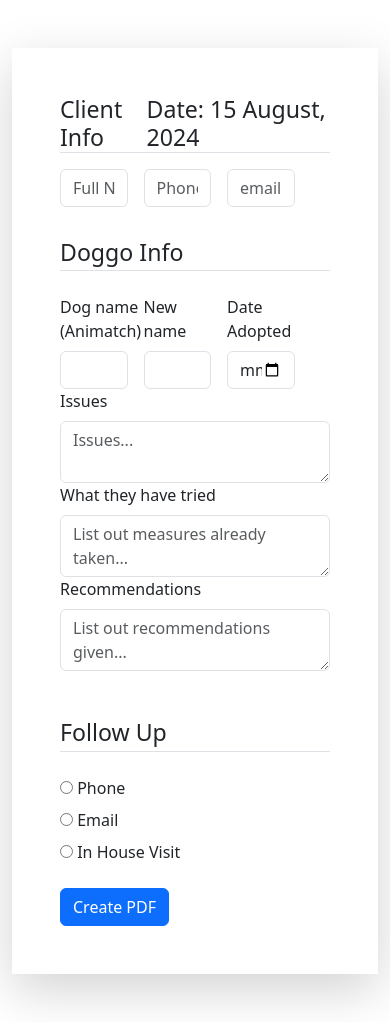
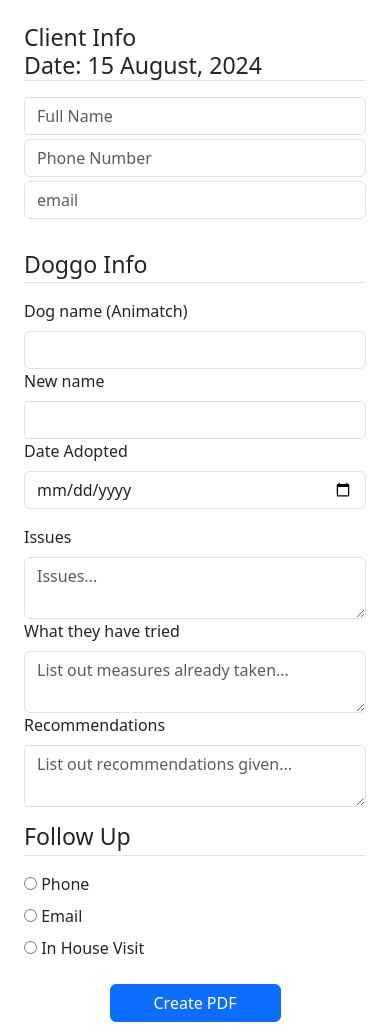
Before and after one commit to notayogilee/dog-form-pdf-create, a plain HTML site: page index.html in a window 390 px wide. Drawn offline with nearby package versions, Linux system fonts and the light colour scheme.

Commit message:
Add mobile classes to client sid e form.

```diff
--- a/index.html
+++ b/index.html
@@ -19,15 +19,17 @@
     <title>Dog Form</title>
   </head>
   <body>
-    <div class="container py-5">
+    <div class="container px-0 px-md-5 py-0 py-md-5">
       <main>
-        <form class="p-5 shadow-lg" onsubmit="event.preventDefault();">
-          <div class="d-flex justify-content-between border-bottom mb-3">
+        <form class="p-4 p-sm-5 shadow-lg" onsubmit="event.preventDefault();">
+          <div
+            class="d-flex flex-column flex-sm-row justify-content-between border-bottom mb-3"
+          >
             <h3 class="mb-0">Client Info</h3>
             <h3 class="mb-0">Date: <span id="current-date"></span></h3>
           </div>
-          <div class="d-inline-flex w-100">
-            <div class="mb-3 w-25 me-3">
+          <div class="d-inline-flex flex-column flex-md-row w-100 mb-3">
+            <div class="w-100 mb-1 mb-md-0 w-md-25 me-3">
               <input
                 type="text"
                 placeholder="Full Name"
@@ -35,7 +37,7 @@
                 class="form-control"
               />
             </div>
-            <div class="input-section w-25 me-3">
+            <div class="input-section mb-1 mb-md-0 w-100 w-md-25 me-md-3">
               <input
                 type="tel"
                 placeholder="Phone Number"
@@ -45,7 +47,7 @@
                 maxlength="16"
               />
             </div>
-            <div class="input-section w-25">
+            <div class="input-section w-100 w-md-25">
               <input
                 type="email"
                 placeholder="email"
@@ -55,24 +57,24 @@
             </div>
           </div>
 
-          <h3 class="border-bottom pt-3 pb-1 mb-4">Doggo Info</h3>
-          <div class="d-flex">
-            <div class="w-25 me-3">
+          <h3 class="border-bottom pt-3 pb-1 mb-3">Doggo Info</h3>
+          <div class="d-flex flex-column flex-md-row">
+            <div class="w-100 w-md-25 me-md-3">
               <label for="animatchName" class="form-label"
                 >Dog name (Animatch)</label
               >
               <input type="text" id="animatchName" class="form-control" />
             </div>
-            <div class="w-25 me-3">
+            <div class="w-100 w-md-25 me-3">
               <label for="newName" class="form-label">New name</label>
               <input type="text" id="newName" class="form-control" />
             </div>
-            <div class="w-25">
+            <div class="w-100 w-md-25">
               <label for="dateAdopted" class="form-label">Date Adopted</label>
               <input type="date" id="dateAdopted" class="form-control" />
             </div>
           </div>
-          <div class="input-section">
+          <div class="input-section mt-3">
             <label for="issues" class="form-label">Issues</label>
             <textarea
               name="issues"
@@ -102,7 +104,7 @@
             ></textarea>
           </div>
 
-          <h3 class="border-bottom pt-5 pb-1 mb-4">Follow Up</h3>
+          <h3 class="border-bottom pt-3 pt-md-5 pb-1 mb-3">Follow Up</h3>
           <div class="input-section-radio">
             <input type="radio" id="phone" name="follow-up" value="phone" />
             <label for="phone" class="form-label">Phone</label>
@@ -115,14 +117,15 @@
             <input type="radio" id="visit" name="follow-up" value="visit" />
             <label for="visit" class="form-label">In House Visit</label>
           </div>
-
+          <div class="input-section d-flex justify-content-center mt-3">
             <button
-            class="btn btn-primary mt-3"
+              class="btn btn-primary w-50"
               id="createPDFbtn"
               onclick="createPDF()"
             >
               Create PDF
             </button>
+          </div>
         </form>
       </main>
     </div>
```
Lines whose indentation alone changed are shown as unchanged.
